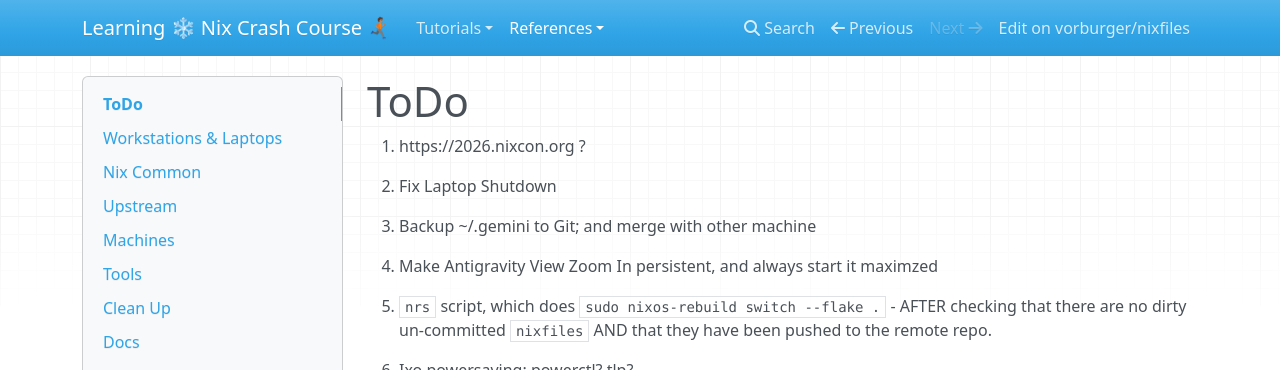
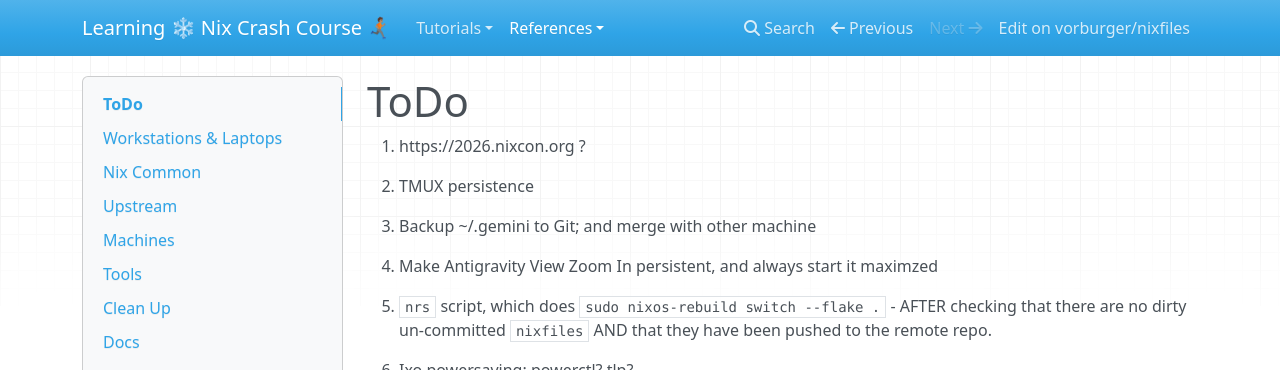
Before and after one commit to vorburger/nixfiles, an MkDocs documentation site: the page built from docs/docs/ToDo.md, in a window 1280 px wide and 900 px high. Shown: the top 370 px of the window. Built offline with MkDocs 1.6.1, drawn with Linux system fonts in a browser that asks for light colours; nearby versions of some CDN libraries.

```diff
--- a/docs/docs/ToDo.md
+++ b/docs/docs/ToDo.md
@@ -2,7 +2,7 @@
 
 1. https://2026.nixcon.org ?
 
-1. Fix Laptop Shutdown
+1. TMUX persistence
 
 1. Backup ~/.gemini to Git; and merge with other machine
 
```
Also changed, not shown: 1 other file.
